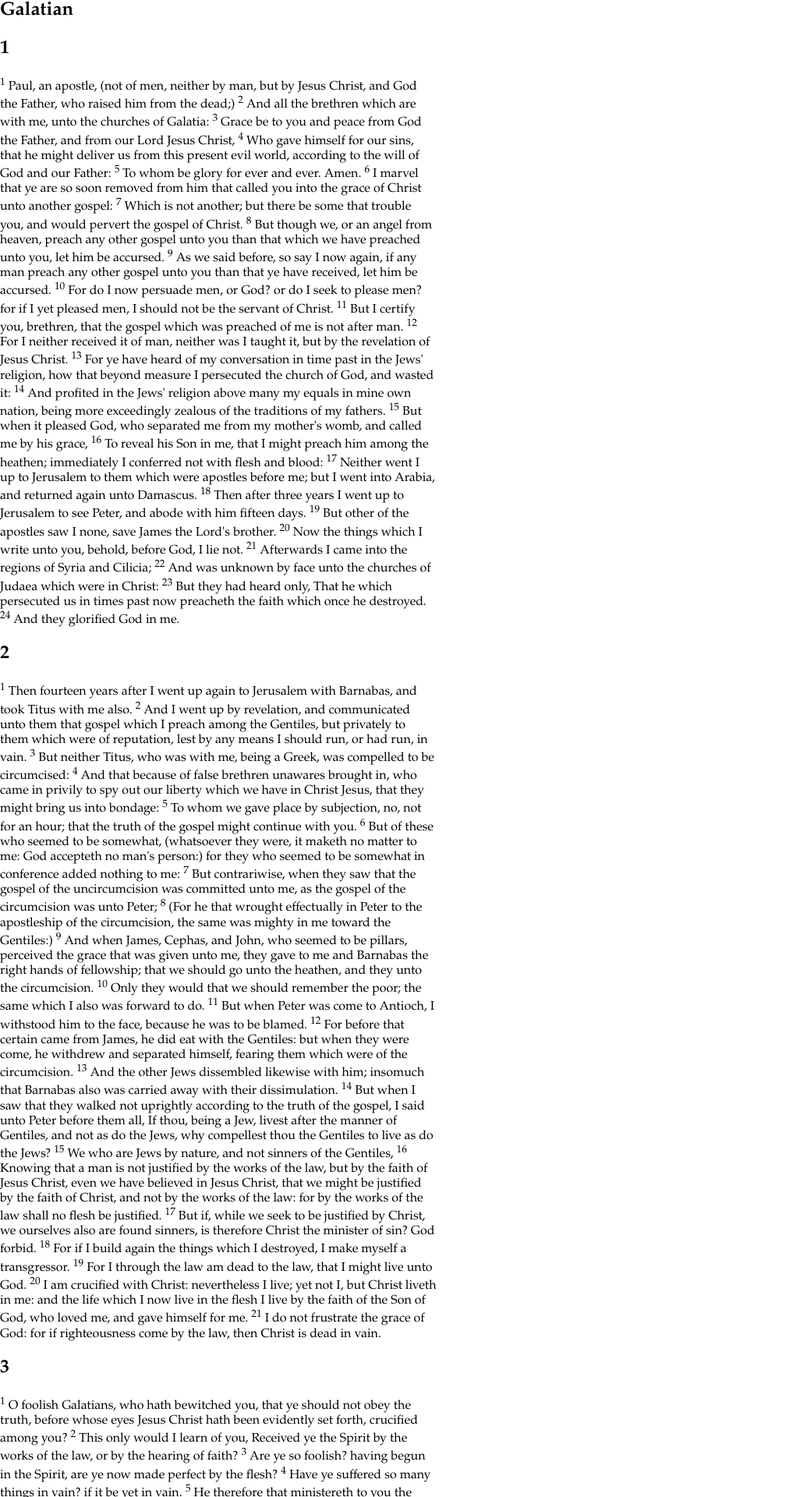
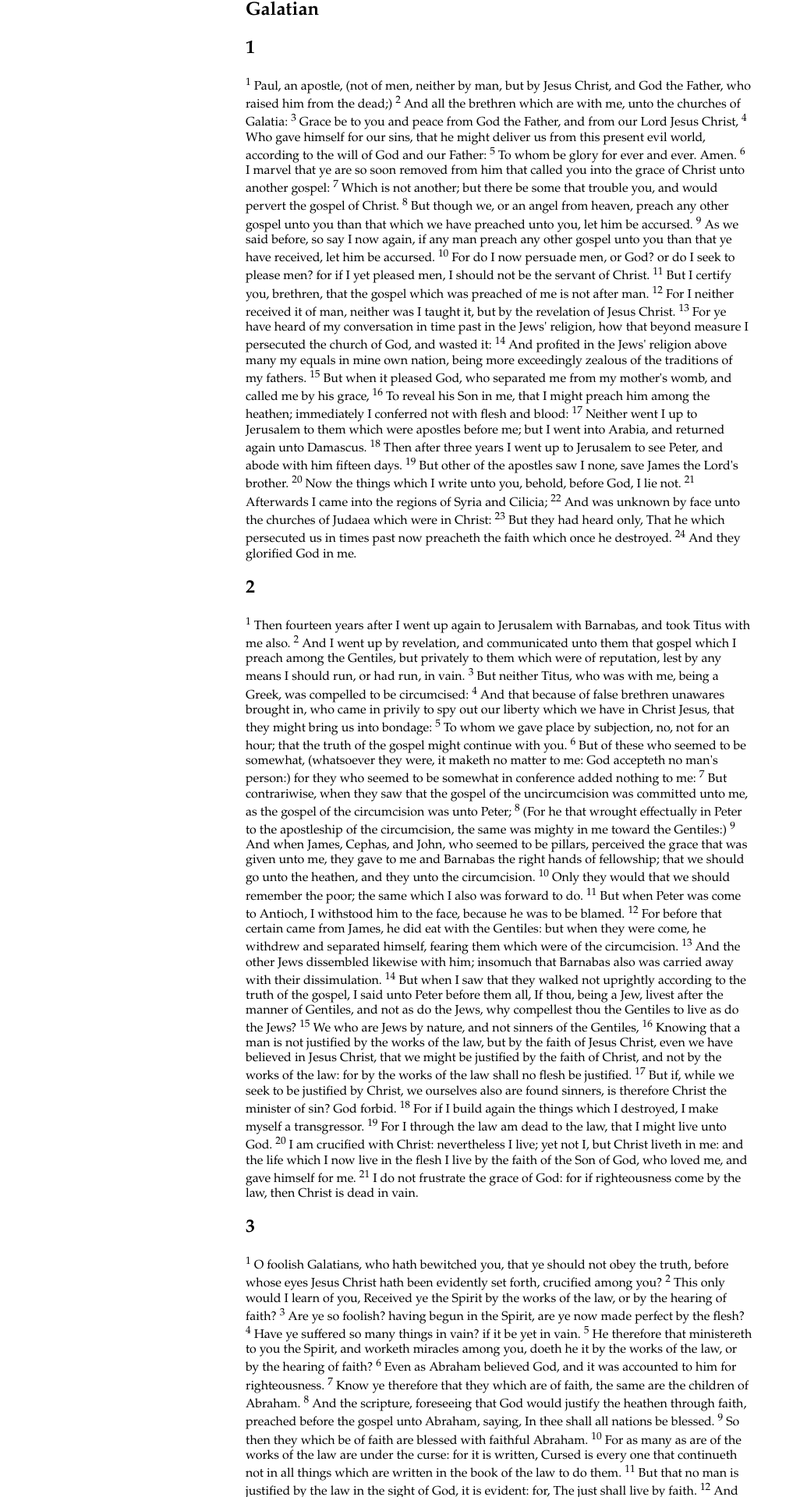
Before and after one commit to dreanod/dreanod.github.io, a Jekyll site: the page built from galatian2.html, in a window 1280 px wide. Shown: the top 1920 px of the page at 78% size, without its empty margins (0-1026 px from the left). Built offline with Jekyll 4.4.1, drawn with Linux system fonts in a browser that asks for light colours.

Commit message:
Update galatian2.html

```diff
--- a/galatian2.html
+++ b/galatian2.html
@@ -166,6 +166,10 @@ text:
       max-width: 35em;
       box-sizing: content-box;
       display: block;
+      max-width:650px;
+      margin:0 auto;
+      position:relative;
+      padding: 0 20px;
     }
     body {
       margin:0;
```
